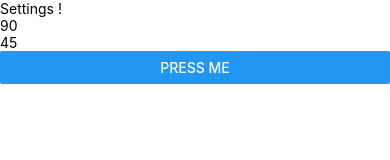
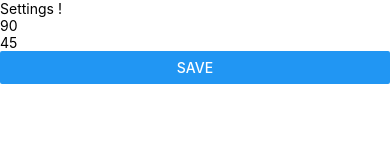
Before and after one commit to M96RU/snooker-scoreboard, a React Native app: screen / in a window 390 px wide. Shown: the top 160 px of the page. Built offline with nearby package versions, Linux system fonts and the light colour scheme.

Commit message:
Add types to Settings

```diff
--- a/components/Settings/Settings.tsx
+++ b/components/Settings/Settings.tsx
@@ -1,26 +1,55 @@
 import React from 'react';
 import {Button, SafeAreaView, Text, TextInput, View,} from 'react-native';
+import {TimerProps} from "../Timer";
 
-const Settings = (props: any) => {
+interface SettingsProps {
+    timer: TimerProps,
+    onSettingsChange: (param: TimerProps) => void;
+}
 
-    const [timeAfterBreak, onChangeTimeAfterBreak] = React.useState('90');
-    const [timeToPlay, onChangeTimeToPlay] = React.useState('45');
+interface SettingsState {
+    timer: TimerProps
+}
 
+class Settings extends React.Component<SettingsProps, SettingsState> {
+
+    constructor(props: SettingsProps) {
+        super(props);
+        this.state = {
+            timer: props.timer
+        }
+    }
+
+    updateTimeAfterBreak(update: string, currentState: SettingsState) {
+        currentState.timer.timeAfterBreak = parseInt(update);
+        this.setState(currentState);
+    }
+
+    updateTimeToPlay(update: string, currentState: SettingsState) {
+        currentState.timer.timeToPlay = parseInt(update);
+        this.setState(currentState);
+    }
+
+    render() {
         return (
             <View>
                 <Text>Settings !</Text>
                 <SafeAreaView>
-                <TextInput onChangeText={onChangeTimeAfterBreak} value={timeAfterBreak}/>
-                <TextInput onChangeText={onChangeTimeToPlay} value={timeToPlay}/>
-                <Button title="Press me" onPress={() => {
-                    props.onSettingsChange({
-                        timeAfterBreak,
-                        timeToPlay
-                    });
-                }}/>
+                    <TextInput
+                        value={this.state.timer.timeAfterBreak.toString()}
+                        onChangeText={(text: string) => this.updateTimeAfterBreak(text, this.state)}
+                        keyboardType={'numeric'}
+                    />
+                    <TextInput
+                        value={this.state.timer.timeToPlay.toString()}
+                        onChangeText={(text: string) => this.updateTimeToPlay(text, this.state)}
+                        keyboardType={'numeric'}
+                    />
+                    <Button title="Save" onPress={() => this.props.onSettingsChange(this.state.timer)}/>
                 </SafeAreaView>
             </View>
         )
     }
+}
 
 export default Settings;
--- a/pages/Scorer/Scorer.tsx
+++ b/pages/Scorer/Scorer.tsx
@@ -36,7 +36,7 @@ class Scorer extends React.Component<ScorerProps, ScorerState> {
         if (this.state.displaySettings) {
             return (
                 <View>
-                    <Settings onSettingsChange={this.onSettingsChange} settings={this.state.settings}></Settings>
+                    <Settings onSettingsChange={this.onSettingsChange} timer={this.state.settings}></Settings>
                 </View>
             );
         }
```
Lines whose indentation alone changed are shown as unchanged.
